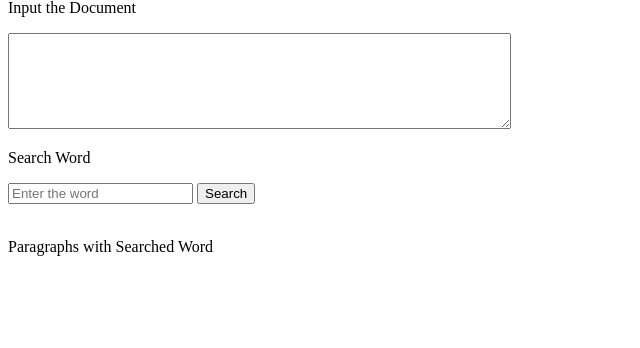
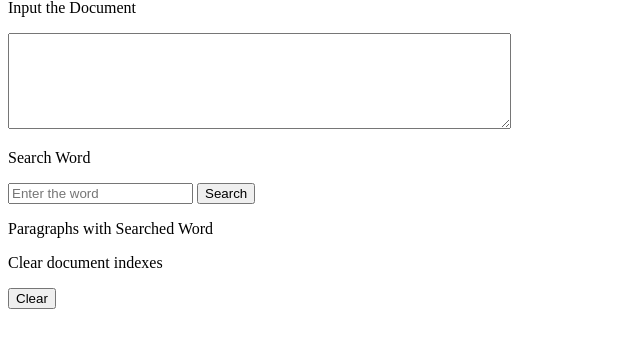
Before and after one commit to harshit98/Inverted-Index, a Flask app: page / in a window 1280 px wide. Shown: the part 173-521 px from the top of the page, without its empty margins (0-640 px from the left). Run offline with Flask 2, Linux system fonts and the light colour scheme.

Commit message:
Updated routes

```diff
--- a/TapSearch.py
+++ b/TapSearch.py
@@ -32,13 +32,15 @@ class DataProcessing:
 def load_app():
     return render_template('index.html')
 
-@app.route('/', methods=['POST'])
+@app.route('/load_document', methods=['POST'])
 def index():
     document = request.values.get('document')
     data = DataProcessing()
 
     processed_paragraphs = data.paragraphs(document)
-    paragraphs = processed_paragraphs
+    # paragraphs = processed_paragraphs
+    for para in processed_paragraphs:
+        paragraphs.append(para)
 
     # occurence_dict = dict()
     docId = 1
@@ -73,4 +75,4 @@ def search():
 
 # main function
 if __name__ == '__main__':
-    app.run()
+    app.run(debug=True)
--- a/templates/index.html
+++ b/templates/index.html
@@ -20,17 +20,23 @@
             </p>
             <input name="search" placeholder="Enter the word">
 	        <input class="search-btn" type="submit" value="Search">
+	        <br>
+	        <p class="heading">
+                Paragraphs with Searched Word
+            </p>
+            {% for i in ans %}
+	            <p> {{ i }} </p>
+                <br>
+            {% endfor %}
         </form>
-	    <br>
-	    <p class="heading">
-            Paragraphs with Searched Word
+        <p class="clear">
+            Clear document indexes
         </p>
-        {% for i in ans %}
-            <p>working...</p>
-	        <p>
-                {{ i }}
-            </p>
-            <br>
-	    {% endfor %}
+        <button onclick="showAlert()" class="clear-btn">Clear</button>
+        <script>
+            function showAlert() {
+                alert("All indexed documents are cleared!");
+            }
+        </script>
     </body>
 </html>
```
Also changed, not shown: 1 other file.
